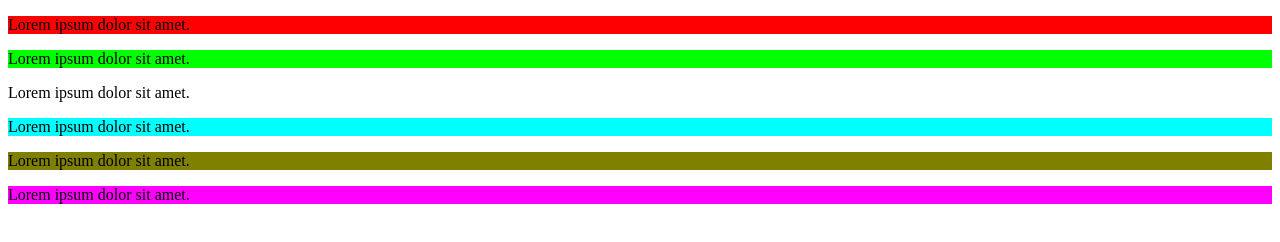
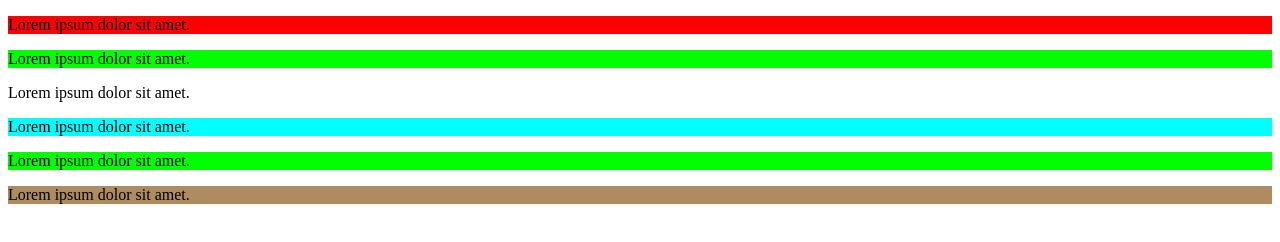
Before and after one commit to okan87/Clarusway-full-stack, a plain HTML site: page html-css/session-3/colors.html in a window 1280 px wide. Drawn offline with Linux system fonts and the light colour scheme.

Commit message:
colors done

```diff
--- a/html-css/session-3/colors.css
+++ b/html-css/session-3/colors.css
@@ -14,8 +14,10 @@
     background-color: rgb(0, 255, 255);
 }
 .box5{
-    background-color: olive;
+    /* background-color: olive; */
+    background-color: hsl(120, 100%, 50%);
 }
 .box6{
-    background-color: magenta;
+    /* background-color: magenta; */
+    background-color: rgba(140, 90, 30, 0.7);
 }
```
